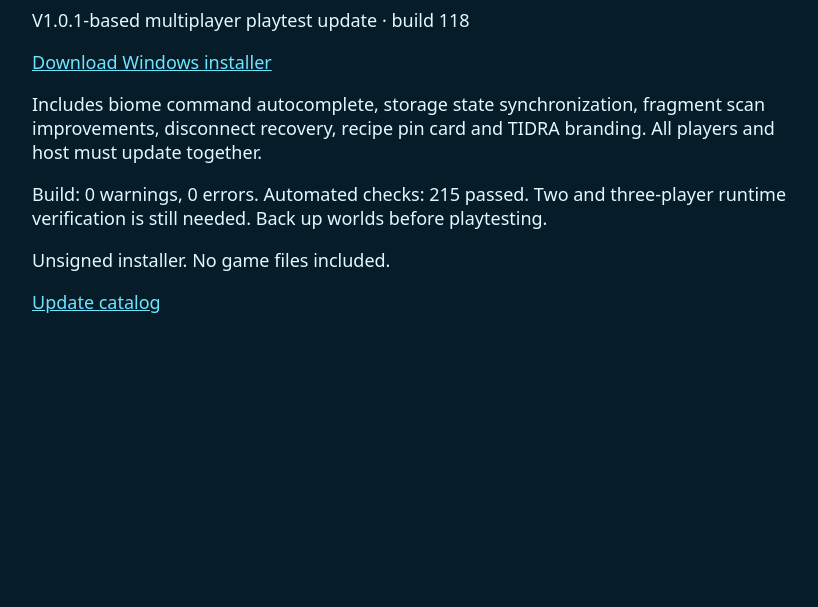
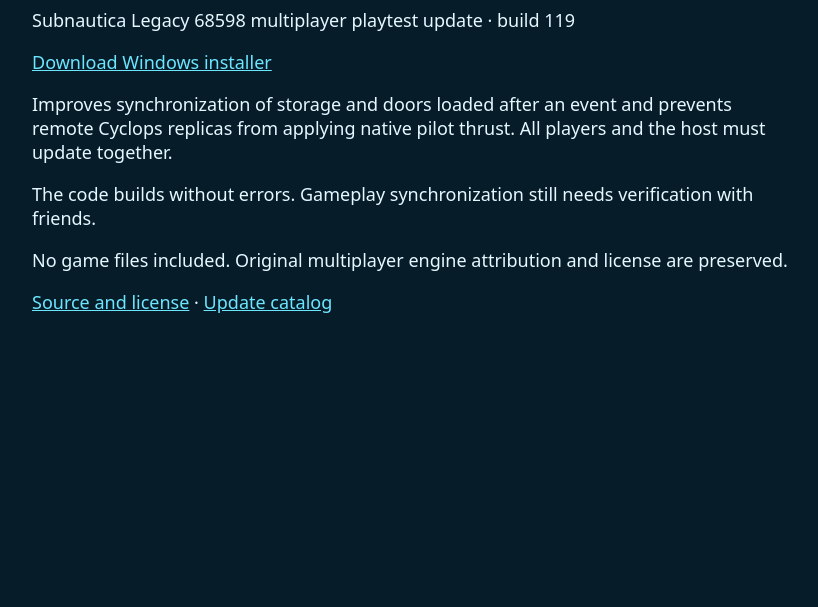
Before and after one commit to yahavlevy2011-dot/abyss-signal, a plain HTML site: page index.html in a window 1280 px wide. Shown: the part 193-800 px from the top of the page, without its empty margins (228-1046 px from the left). Drawn offline with Linux system fonts and the light colour scheme.

Commit message:
Publish TIDRA 1.0.9 playtest update

```diff
--- a/index.html
+++ b/index.html
@@ -1 +1 @@
-<!doctype html><html lang="en"><meta charset="utf-8"><meta name="viewport" content="width=device-width,initial-scale=1"><title>TIDRA V1.0.8</title><style>body{background:#071c29;color:#e5f8ff;font:18px system-ui;max-width:760px;margin:10vh auto;padding:24px}a{color:#6ce6ff}</style><h1>TIDRA V1.0.8</h1><p>V1.0.1-based multiplayer playtest update · build 118</p><p><a href="TIDRA-Setup.exe">Download Windows installer</a></p><p>Includes biome command autocomplete, storage state synchronization, fragment scan improvements, disconnect recovery, recipe pin card and TIDRA branding. All players and host must update together.</p><p>Build: 0 warnings, 0 errors. Automated checks: 215 passed. Two and three-player runtime verification is still needed. Back up worlds before playtesting.</p><p>Unsigned installer. No game files included.</p><p><a href="catalog.txt">Update catalog</a></p></html>
+<!doctype html><html lang="en"><meta charset="utf-8"><meta name="viewport" content="width=device-width,initial-scale=1"><title>TIDRA V1.0.9</title><style>body{background:#071c29;color:#e5f8ff;font:18px system-ui;max-width:760px;margin:10vh auto;padding:24px}a{color:#6ce6ff}</style><h1>TIDRA V1.0.9</h1><p>Subnautica Legacy 68598 multiplayer playtest update · build 119</p><p><a href="TIDRA-Setup.exe">Download Windows installer</a></p><p>Improves synchronization of storage and doors loaded after an event and prevents remote Cyclops replicas from applying native pilot thrust. All players and the host must update together.</p><p>The code builds without errors. Gameplay synchronization still needs verification with friends.</p><p>No game files included. Original multiplayer engine attribution and license are preserved.</p><p><a href="TIDRA-V1.0.9-Source.zip">Source and license</a> · <a href="catalog.txt">Update catalog</a></p></html>
```
Also changed, not shown: catalog.txt, 2 other files.
